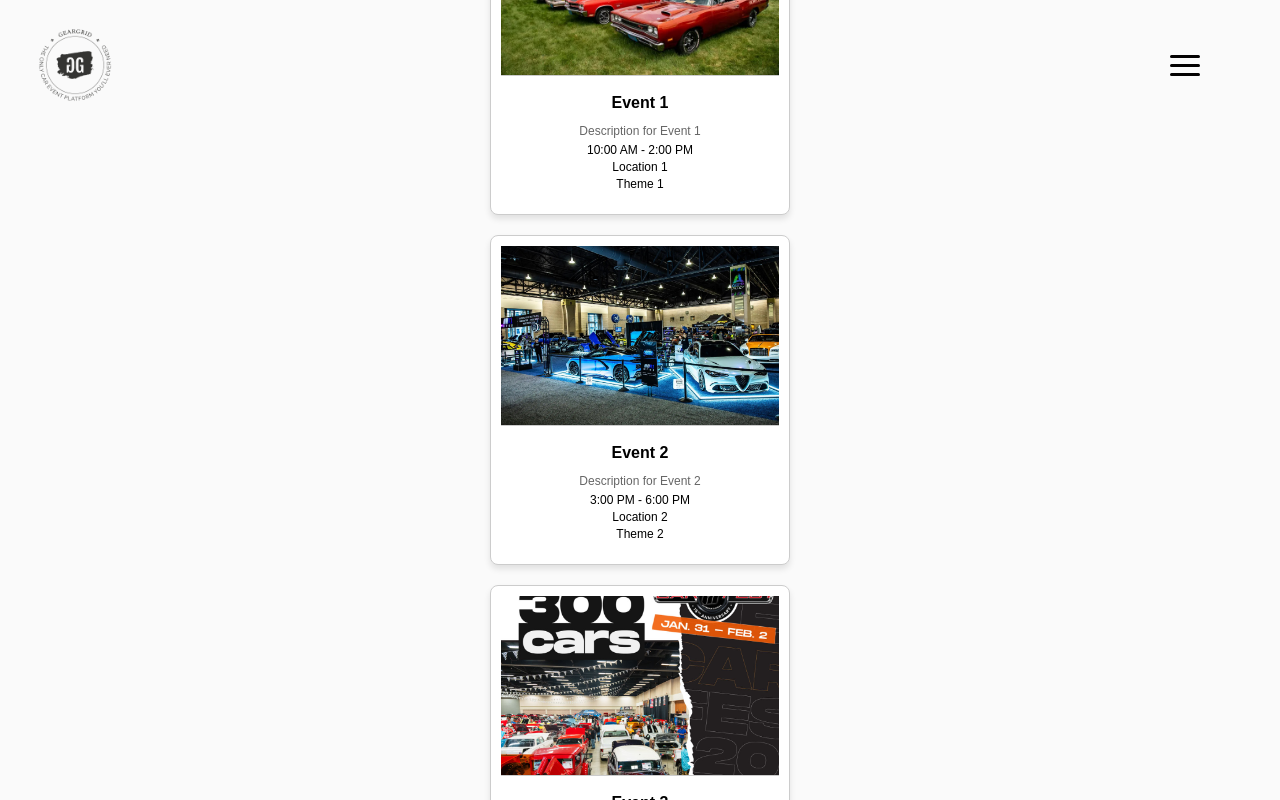
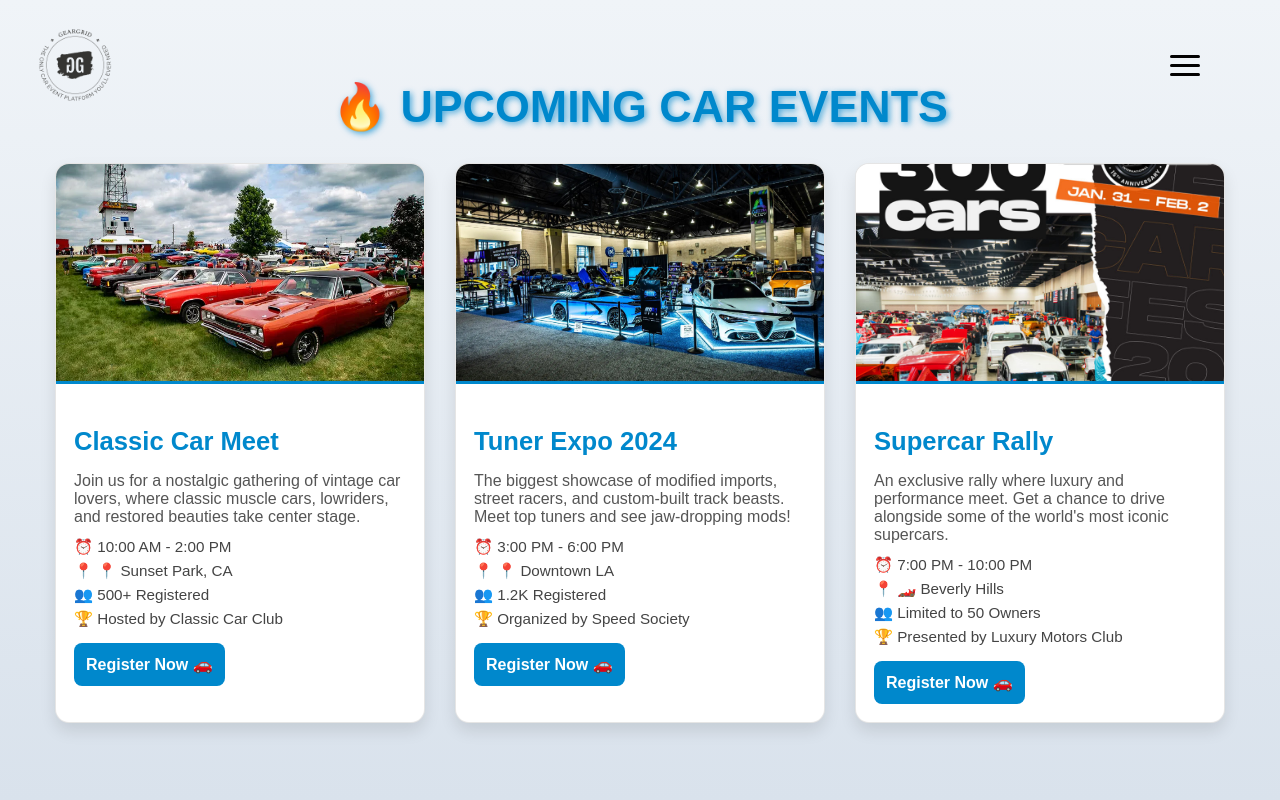
Before and after one commit to Safianahmed/geargrid-proj, a React (Create React App) app: page /events in a window 1280 px wide. Built offline with nearby package versions, Linux system fonts and the light colour scheme.

Commit message:
Changes to Event Page

```diff
--- a/src/components/Events.js
+++ b/src/components/Events.js
@@ -1,31 +1,37 @@
 import React from "react";
 import { useNavigate } from "react-router-dom";
-import "../css/styles.css";
+import "../css/Events.css";
 
 const events = [
   {
     image: "carevent1.jpg",
-    name: "Event 1",
-    description: "Description for Event 1",
+    name: "Classic Car Meet",
+    description: "Join us for a nostalgic gathering of vintage car lovers, where classic muscle cars, lowriders, and restored beauties take center stage.",
     time: "10:00 AM - 2:00 PM",
-    location: "Location 1",
-    theme: "Theme 1",
+    location: "📍 Sunset Park, CA",
+    theme: "🚗 Classic Cars",
+    attendees: "500+ Registered",
+    organizer: "Hosted by Classic Car Club",
   },
   {
     image: "carevent2.jpg",
-    name: "Event 2",
-    description: "Description for Event 2",
+    name: "Tuner Expo 2024",
+    description: "The biggest showcase of modified imports, street racers, and custom-built track beasts. Meet top tuners and see jaw-dropping mods!",
     time: "3:00 PM - 6:00 PM",
-    location: "Location 2",
-    theme: "Theme 2",
+    location: "📍 Downtown LA",
+    theme: "🏁 Tuner Cars",
+    attendees: "1.2K Registered",
+    organizer: "Organized by Speed Society",
   },
   {
     image: "carevent3.jpg",
-    name: "Event 3",
-    description: "Description for Event 3",
+    name: "Supercar Rally",
+    description: "An exclusive rally where luxury and performance meet. Get a chance to drive alongside some of the world's most iconic supercars.",
     time: "7:00 PM - 10:00 PM",
-    location: "Location 3",
-    theme: "Theme 3",
+    location: "🏎️ Beverly Hills",
+    theme: "💎 Supercars",
+    attendees: "Limited to 50 Owners",
+    organizer: "Presented by Luxury Motors Club",
   },
 ];
 
@@ -34,10 +40,7 @@ const Events = () => {
 
   return (
     <div className="events-page">
-      {}
-      <div className="geargrid-logo" onClick={() => navigate("/menu")}>
-        GearGrid
-      </div>
+      <h1 className="events-title">🔥 Upcoming Car Events</h1>
 
       <div className="events-container">
         {events.map((event, index) => (
@@ -46,9 +49,13 @@ const Events = () => {
             <div className="event-details">
               <h2 className="event-name">{event.name}</h2>
               <p className="event-description">{event.description}</p>
-              <p className="event-time">{event.time}</p>
-              <p className="event-location">{event.location}</p>
-              <p className="event-theme">{event.theme}</p>
+              <div className="event-info">
+                <span>⏰ {event.time}</span>
+                <span>📍 {event.location}</span>
+                <span>👥 {event.attendees}</span>
+                <span>🏆 {event.organizer}</span>
+              </div>
+              <button className="register-button">Register Now 🚗</button>
             </div>
           </div>
         ))}
--- /dev/null
+++ b/src/css/Events.css
@@ -0,0 +1,117 @@
+/* Events Page */
+.events-page {
+    display: flex;
+    flex-direction: column;
+    align-items: center;
+    padding: 50px 20px;
+    min-height: 100vh;
+    background: linear-gradient(to bottom, #f0f4f8, #d9e2ec);
+    color: #1f2937;
+}
+
+/* Title Styling */
+.events-title {
+    font-size: 2.8rem;
+    font-weight: bold;
+    color: #0088cc;
+    text-transform: uppercase;
+    text-shadow: 2px 2px 6px rgba(0, 136, 204, 0.7);
+    display: flex;
+    align-items: center;
+    gap: 10px;
+    margin-bottom: 30px;
+}
+
+/* Events Container */
+.events-container {
+    display: flex;
+    justify-content: center;
+    flex-wrap: wrap;
+    gap: 30px;
+    max-width: 1200px;
+}
+
+/* Event Cards */
+.event {
+    width: 370px;
+    background: #fff;
+    border-radius: 14px;
+    overflow: hidden;
+    box-shadow: 0 8px 16px rgba(0, 0, 0, 0.1);
+    transition: transform 0.3s ease-in-out, box-shadow 0.3s ease-in-out;
+    border: 1px solid rgba(0, 0, 0, 0.1);
+}
+
+/* Hover Effect */
+.event:hover {
+    transform: translateY(-6px);
+    box-shadow: 0 12px 24px rgba(0, 0, 0, 0.2);
+}
+
+/* Event Image */
+.event-image {
+    width: 100%;
+    height: 220px;
+    object-fit: cover;
+    border-bottom: 3px solid #0088cc;
+}
+
+/* Event Details */
+.event-details {
+    padding: 18px;
+    text-align: left;
+}
+
+/* Event Name */
+.event-name {
+    font-size: 1.6rem;
+    font-weight: bold;
+    color: #0088cc;
+    margin-bottom: 6px;
+}
+
+/* Event Description */
+.event-description {
+    font-size: 1rem;
+    color: #555;
+    margin-bottom: 12px;
+}
+
+/* Event Info Section */
+.event-info {
+    font-size: 0.95rem;
+    display: flex;
+    flex-direction: column;
+    gap: 6px;
+    color: #444;
+}
+
+/* Tag & Info Icons */
+.event-info span {
+    display: flex;
+    align-items: center;
+    gap: 8px;
+}
+
+/* Register Button */
+.register-button {
+    display: flex;
+    align-items: center;
+    justify-content: center;
+    margin-top: 15px;
+    padding: 12px;
+    font-size: 1rem;
+    font-weight: bold;
+    color: white;
+    background: #0088cc;
+    border: none;
+    border-radius: 8px;
+    cursor: pointer;
+    transition: background 0.3s ease-in-out, transform 0.2s ease-in-out;
+}
+
+/* Button Hover Effect */
+.register-button:hover {
+    background: #006699;
+    transform: scale(1.08);
+}
--- a/src/css/styles.css
+++ b/src/css/styles.css
@@ -35,70 +35,74 @@ body {
     background-color: #0073e6;
 }
 
-/* Center Events Page */
-.events-page {
+/* Navbar Links */
+.navbar-links {
     display: flex;
-    justify-content: center;
-    align-items: center;
-    height: 100vh;
-    width: 100vw;
+    justify-content: space-around;
+    padding: 15px;
+    background-color: #111;
 }
 
-/* Events Are Centered */
-.events-container {
-    display: flex;
-    flex-direction: column;
-    align-items: center;
-    justify-content: center;
-    gap: 20px;
-    width: 100%;
+.navbar-links a {
+    color: white;
+    text-decoration: none;
+    font-size: 18px;
+    font-weight: bold;
+    transition: color 0.3s ease-in-out;
 }
 
-/* Event Cards */
-.event {
-    display: flex;
-    flex-direction: column;
-    align-items: center;
-    width: 300px;
-    border: 1px solid #ccc;
-    border-radius: 8px;
-    overflow: hidden;
-    background-color: white;
-    box-shadow: 0px 4px 6px rgba(0, 0, 0, 0.1);
-    padding: 10px;
+.navbar-links a:hover {
+    color: #ffcc00;
 }
 
-/* Event Image */
-.event-image {
-    width: 100%;
-    height: 180px;
-    object-fit: cover;
-    border-bottom: 1px solid #ccc;
+/* General Button Styling */
+.btn {
+    display: inline-block;
+    padding: 10px 20px;
+    font-size: 1rem;
+    font-weight: bold;
+    text-align: center;
+    text-decoration: none;
+    border-radius: 5px;
+    transition: background-color 0.3s ease-in-out;
 }
 
-/* Event Details */
-.event-details {
-    padding: 10px;
-    text-align: center;
+.btn-primary {
+    background-color: #ffcc00;
+    color: black;
 }
 
-/* Event Name */
-.event-name {
-    font-size: 16px;
-    font-weight: bold;
-    margin: 8px 0;
+.btn-primary:hover {
+    background-color: #ffaa00;
 }
 
-/* Event Description */
-.event-description {
-    font-size: 12px;
-    color: #666;
-    margin-bottom: 5px;
+/* Forms (For Login & Signup) */
+.form-container {
+    background: white;
+    padding: 30px;
+    border-radius: 10px;
+    box-shadow: 0px 4px 10px rgba(0, 0, 0, 0.2);
 }
 
-/* Event Time, Location, and Theme */
-.event-time, .event-location, .event-theme {
-    font-size: 12px;
-    font-weight: 500;
-    margin: 3px 0;
+.form-input {
+    width: 100%;
+    padding: 10px;
+    margin-bottom: 15px;
+    border: 1px solid #ccc;
+    border-radius: 5px;
 }
+
+.form-button {
+    width: 100%;
+    padding: 12px;
+    font-size: 1rem;
+    font-weight: bold;
+    background-color: #ffcc00;
+    border: none;
+    border-radius: 5px;
+    cursor: pointer;
+}
+
+.form-button:hover {
+    background-color: #ffaa00;
+}
```
Also changed, not shown: 1 other file (tests, documents, lock files or other folders).
